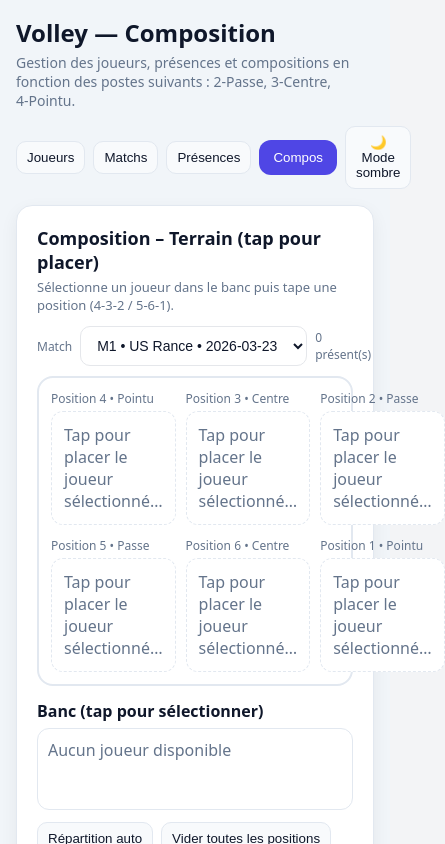
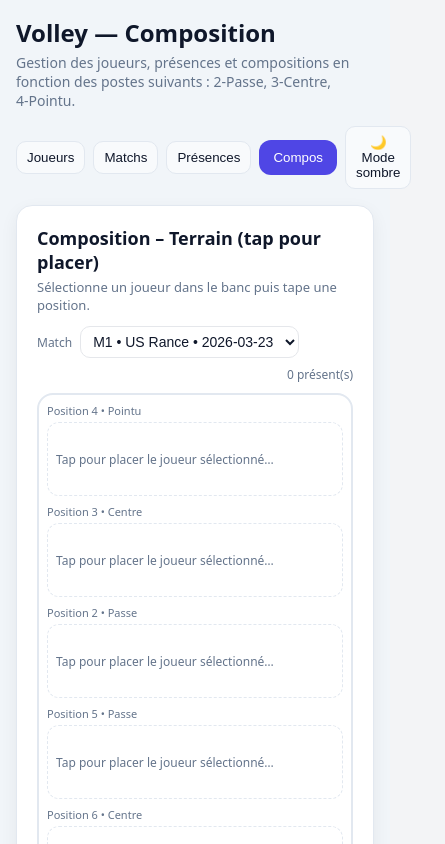
Before and after one commit to Soothsayerus/volley-compo, a React (Vite) app: page / in a window 390 px wide. Both pictures are taken after a click on the button "Compos". Shown: the top 844 px of the page, 445 px wide, since content can reach past the window. Built offline with nearby package versions, Linux system fonts and the light colour scheme.

Commit message:
Compos smartphone

```diff
--- a/src/App.tsx
+++ b/src/App.tsx
@@ -905,8 +905,9 @@ const PresencesSection = () => {
   );
 };
 /* ================================
-   Onglet COMPOS — Sélection Banc → Tap Position (mobile-friendly)
-   Lignes : 4‑3‑2 (haut) / 5‑6‑1 (bas)
+   Onglet COMPOS — Sélection Banc → Tap Position (responsive mobile)
+   Lignes desktop : 4‑3‑2 (haut) / 5‑6‑1 (bas)
+   Mobile : liste verticale 4,3,2,5,6,1
    Rôles : 2&5 = Passe, 1&4 = Pointu, 3&6 = Centre
    1 joueur max par case
 ==================================*/
@@ -923,9 +924,10 @@ const LineupSection = () => {
     6: "3 - Centre",
   };
 
-  // Disposition terrain
+  // Disposition terrain (desktop) + ordre compact (mobile)
   const TOP_ROW: (1|2|3|4|5|6)[]    = [4, 3, 2];
   const BOTTOM_ROW: (1|2|3|4|5|6)[] = [5, 6, 1];
+  const MOBILE_ORDER: (1|2|3|4|5|6)[] = [4, 3, 2, 5, 6, 1];
 
   // Récup slot par zone
   const getSlot = (zone: 1|2|3|4|5|6) =>
@@ -950,12 +952,12 @@ const LineupSection = () => {
 
     const plannedPos = ROLE_BY_ZONE[zone];
     updateLineup(l => {
-      // 1) Retire le joueur de sa zone actuelle (si déjà posé)
+      // 1) Retire le joueur s'il est déjà posé ailleurs
       let slots = l.slots.map(s =>
         s.playerId === selectedPlayerId ? { ...s, playerId: undefined } : s
       );
 
-      // 2) Si la zone ciblée est occupée, on renvoie l'occupant au banc (en le retirant seulement)
+      // 2) Si la zone ciblée est occupée, on libère l’occupant (retour banc)
       const current = slots.find(s => s.zone === zone);
       if (current?.playerId && current.playerId !== selectedPlayerId) {
         slots = slots.map(s =>
@@ -970,11 +972,7 @@ const LineupSection = () => {
 
       return { ...l, slots };
     });
-
-    // On peut garder la sélection active pour enchaîner plusieurs placements
-    // ou l'enlever pour éviter des “taps” involontaires. Ici je la garde active.
-    // Si tu préfères, dé-commente la ligne ci-dessous pour la vider après placement.
-    // setSelectedPlayerId(null);
+    // Laisse la sélection active pour enchaîner des placements
   };
 
   // Vider une zone → remet le joueur au banc
@@ -1011,23 +1009,34 @@ const LineupSection = () => {
     });
   };
 
-  // Styles
+  /* ========== Responsive (mobile ≤ 480px) ========== */
+  const [isMobile, setIsMobile] = useState<boolean>(() =>
+    typeof window !== "undefined" ? window.innerWidth <= 480 : false
+  );
+
+  useEffect(() => {
+    const onResize = () => setIsMobile(window.innerWidth <= 480);
+    window.addEventListener("resize", onResize);
+    return () => window.removeEventListener("resize", onResize);
+  }, []);
+
+  // ========== STYLES (adaptés au mobile) ==========
   const court: React.CSSProperties = {
     border: `2px solid ${ui.colors.border}`,
     borderRadius: 16,
-    padding: 12,
+    padding: isMobile ? 8 : 12,
     background: ui.colors.cardBg
   };
   const rowGrid: React.CSSProperties = {
     display: "grid",
-    gridTemplateColumns: "1fr 1fr 1fr",
-    gap: 10
+    gridTemplateColumns: isMobile ? "1fr" : "1fr 1fr 1fr",
+    gap: isMobile ? 8 : 10
   };
   const zoneBox = (alert = false): React.CSSProperties => ({
     border: `1px dashed ${ui.colors.border}`,
     borderRadius: 12,
-    padding: 12,
-    minHeight: 70,
+    padding: isMobile ? 8 : 12,
+    minHeight: isMobile ? 56 : 70,
     display: "flex",
     justifyContent: "space-between",
     alignItems: "center",
@@ -1035,16 +1044,28 @@ const LineupSection = () => {
     cursor: "pointer",
   });
   const avatar: React.CSSProperties = {
-    width: 26, height: 26, borderRadius: 999,
+    width: isMobile ? 22 : 26,
+    height: isMobile ? 22 : 26,
+    borderRadius: 999,
     background: ui.colors.avatarBg,
-    display: "flex", justifyContent: "center", alignItems: "center",
-    fontSize: 11, fontWeight: 700, color: ui.colors.avatarText
+    display: "flex",
+    justifyContent: "center",
+    alignItems: "center",
+    fontSize: isMobile ? 10 : 11,
+    fontWeight: 700,
+    color: ui.colors.avatarText
   };
   const benchPill: React.CSSProperties = {
-    display:"inline-flex", alignItems:"center", gap:6,
-    border:`1px solid ${ui.colors.border}`, background: ui.colors.cardBg,
-    padding:"8px 12px", borderRadius: 999,
+    display:"inline-flex",
+    alignItems:"center",
+    gap:6,
+    border:`1px solid ${ui.colors.border}`,
+    background: ui.colors.cardBg,
+    padding: isMobile ? "6px 10px" : "8px 12px",
+    borderRadius: 999,
     cursor:"pointer",
+    // Astuce : pleine largeur en mobile pour une meilleure lisibilité
+    width: isMobile ? "100%" : undefined,
   };
   const benchPillActive: React.CSSProperties = {
     ...benchPill,
@@ -1052,6 +1073,7 @@ const LineupSection = () => {
     boxShadow: "0 0 0 2px rgba(0,0,0,0.05)",
   };
 
+  // === Cellule de position (terrain) – affiche UNIQUEMENT le PRÉNOM ===
   const ZoneCell: React.FC<{ zone: 1|2|3|4|5|6 }> = ({ zone }) => {
     const slot = getSlot(zone);
     const p = players.find(pp => pp.id === slot.playerId);
@@ -1059,25 +1081,33 @@ const LineupSection = () => {
 
     return (
       <div>
-        <div style={{ fontSize:12, color:ui.colors.muted, marginBottom:4 }}>
+        <div style={{ fontSize: isMobile ? 11 : 12, color: ui.colors.muted, marginBottom: 4 }}>
           Position {zone} • {ROLE_BY_ZONE[zone].split(" - ")[1]}
         </div>
 
-        {/* Tap sur la case → place le joueur sélectionné si présent */}
-        <div style={zoneBox(!!p && !ok)} onClick={() => placeSelectedInZone(zone)}>
+        <div
+          style={zoneBox(!!p && !ok)}
+          onClick={() => placeSelectedInZone(zone)}
+        >
           {p ? (
             <>
+              <div style={{ display:"flex", alignItems:"center", gap:8 }}>
+                <div style={avatar}>{initials(p.nom, p.prenom)}</div>
+                <div style={{ fontWeight:700, fontSize: isMobile ? 13 : 14 }}>{p.prenom}</div>
+                {ok ? <Tag text="OK rôle" /> : <Tag text="? rôle" />}
+              </div>
 
-                {/* 👇 Uniquement le prénom dans la case */}
-                <div style={{ fontWeight:700 }}>{p.prenom}</div>
-
-
-              <IconButton onClick={(e) => { e.stopPropagation(); clearZone(zone); }}>
+              <IconButton
+                style={{ padding: isMobile ? "6px 8px" : undefined }}
+                onClick={(e) => { e.stopPropagation(); clearZone(zone); }}
+              >
                 Suppr
               </IconButton>
             </>
           ) : (
-            <div style={{ color: ui.colors.muted }}>Tap pour placer le joueur sélectionné…</div>
+            <div style={{ color: ui.colors.muted, fontSize: isMobile ? 12 : 13 }}>
+              Tap pour placer le joueur sélectionné…
+            </div>
           )}
         </div>
       </div>
@@ -1087,36 +1117,53 @@ const LineupSection = () => {
   return (
     <Section
       title="Composition – Terrain (tap pour placer)"
-      subtitle="Sélectionne un joueur dans le banc puis tape une position (4‑3‑2 / 5‑6‑1)."
+      subtitle="Sélectionne un joueur dans le banc puis tape une position."
     >
       {/* Sélecteur de match */}
-      <div style={{ ...hStack(8), marginBottom:10 }}>
-        <span style={{ fontSize:12, color:ui.colors.muted }}>Match</span>
-        <Select value={selectedMatchId} onChange={(e)=>setSelectedMatchId(e.target.value)}>
+      <div style={{ ...hStack(8), marginBottom:10, flexWrap: isMobile ? "wrap" : "nowrap" }}>
+        <span style={{ fontSize: 12, color: ui.colors.muted }}>Match</span>
+        <Select
+          value={selectedMatchId}
+          onChange={(e)=>setSelectedMatchId(e.target.value)}
+          style={{ padding: isMobile ? "6px 8px" : undefined }}
+        >
           {matches.map(m => (
             <option key={m.id} value={m.id}>
               {m.id} • {m.opponent} • {m.date}
             </option>
           ))}
         </Select>
-        <div style={{ marginLeft:"auto", fontSize:12, color:ui.colors.muted }}>
+        <div style={{ marginLeft: "auto", fontSize: 12, color: ui.colors.muted }}>
           {presentPlayers.length} présent(s)
         </div>
       </div>
 
       {/* TERRAIN */}
       <div style={court}>
-        {/* Ligne haute : 4 - 3 - 2 */}
+        {isMobile ? (
+          // 🟡 Mode compact mobile : 1 case par ligne, dans l'ordre 4,3,2,5,6,1
+          <div style={rowGrid}>
+            {MOBILE_ORDER.map(z => (
+              <ZoneCell key={z} zone={z} />
+            ))}
+          </div>
+        ) : (
+          // 🔵 Desktop : 2 lignes 3 colonnes
+          <>
             <div style={{ ...rowGrid, marginBottom:12 }}>
               {TOP_ROW.map(z => <ZoneCell key={z} zone={z} />)}
             </div>
-        {/* Ligne basse : 5 - 6 - 1 */}
             <div style={rowGrid}>
               {BOTTOM_ROW.map(z => <ZoneCell key={z} zone={z} />)}
             </div>
+          </>
+        )}
       </div>
 
-      {/* BANC — sélectionner un joueur (tap) */}
+      {/* BANC — sélectionner un joueur (tap)
+          👉 Tu peux laisser tel quel (wrap) ou le passer en colonne.
+          Si tu veux la colonne : remplace flexWrap:"wrap" par flexDirection:"column".
+      */}
       <div style={{ marginTop:14 }}>
         <div style={{ fontWeight:700, marginBottom:6 }}>Banc (tap pour sélectionner)</div>
 
@@ -1127,7 +1174,7 @@ const LineupSection = () => {
             padding:10,
             minHeight:60,
             display:"flex",
-            flexWrap:"wrap",
+            flexDirection: "column", // ← si tu veux strictement un par ligne
             gap:8
           }}
         >
@@ -1165,8 +1212,6 @@ const LineupSection = () => {
     </Section>
   );
 };
-
-
   /* ================================
      Render
   ==================================*/
```
Lines whose indentation alone changed are shown as unchanged.
